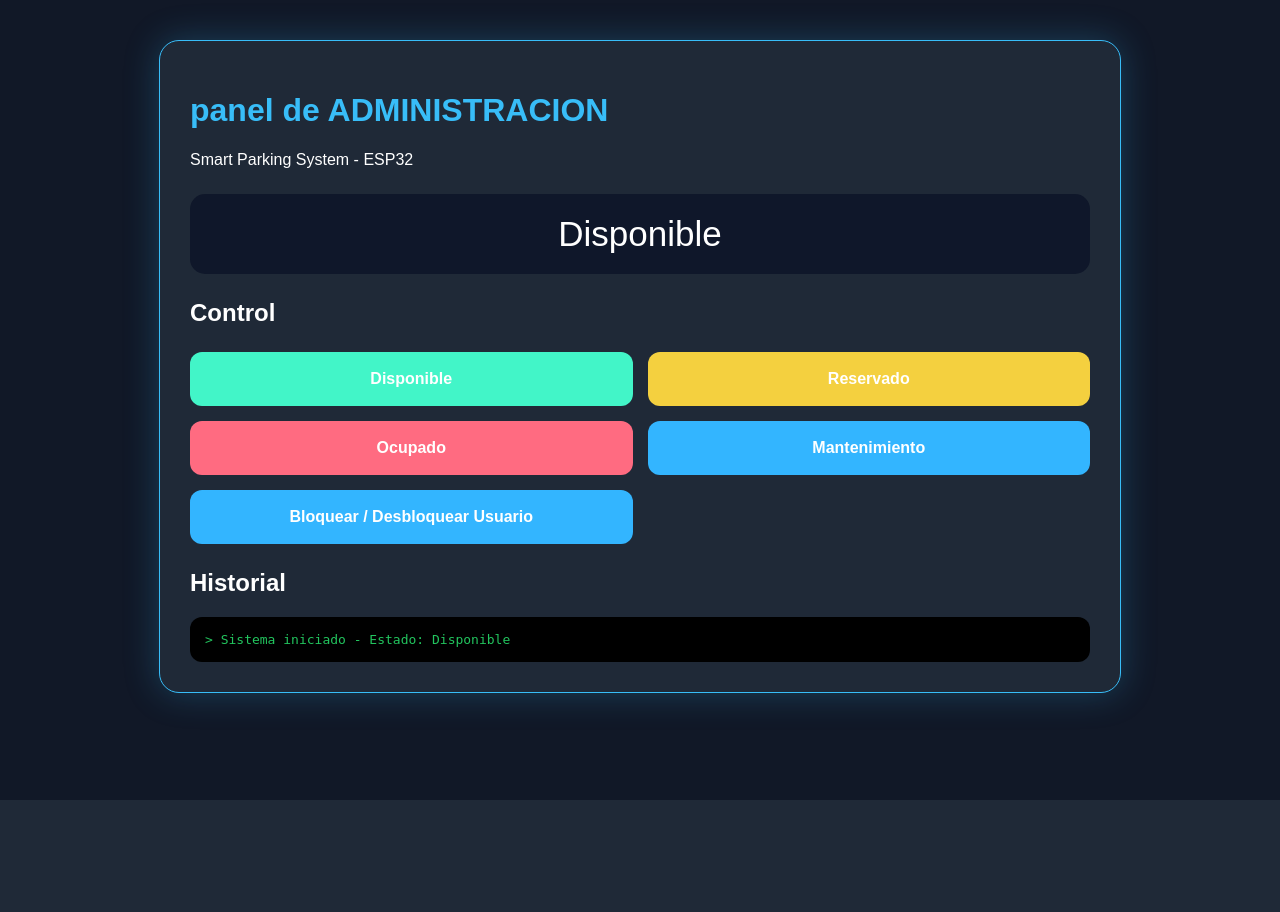
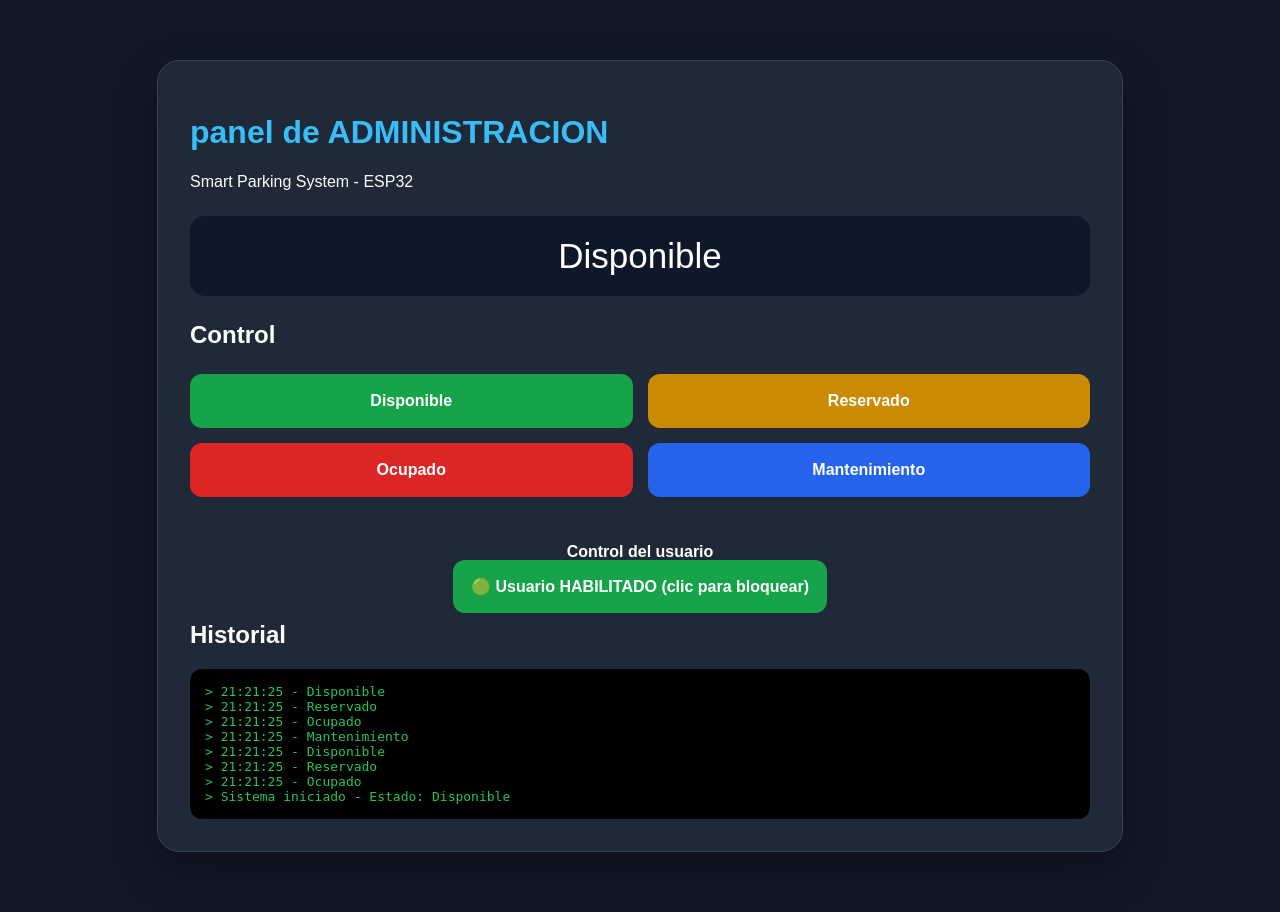
Before and after one commit to hrmftqrgkf-cpu/Actividad-dataXY-base, a Flask app: page /admin in a window 1280 px wide. Before the commit the page ends 800 px from the top, so only its background shows below. Run offline with Flask 3, Linux system fonts and the light colour scheme.

Commit message:
Finaliza interfaz y funcionamiento del estacionamiento

```diff
--- a/app.py
+++ b/app.py
@@ -26,7 +26,7 @@
         historial.append(f"{datetime.now().strftime('%H:%M:%S')} - {nombre_estado}")
 
     except Exception as e:
-        historial.append(f"Error: {e}")
+        historial.append("ESP32 desconectado")
 @app.route("/")
 def index():
     return render_template(
@@ -37,10 +37,11 @@
 @app.route("/admin")
 def admin():
     return render_template(
-        "admin.html",
-        estado=estado_actual,
-        historial=historial[::-1]
-    )
+    "admin.html",
+    estado=estado_actual,
+    historial=historial[::-1],
+    control_usuario=control_usuario
+)
 
 @app.route("/admin/control-usuario")
 def cambiar_control_usuario():
--- a/templates/admin.html
+++ b/templates/admin.html
@@ -6,12 +6,22 @@
 <title>panel de ADMINISTRACION</title>
 
 <style>
+
 body{
     margin:0;
     padding:40px;
     background:#111827;
     color:white;
     font-family:Arial,sans-serif;
+}
+
+.container{
+    max-width:1000px;
+    margin:auto;
+    background:#1f2937;
+    padding:30px;
+    border-radius:18px;
+    box-shadow:0 0 30px rgba(0,0,0,.35);
 }
 .botones{
     display:grid;
@@ -30,23 +40,35 @@
     transition:.2s;
 }
 
-.disponible{background:#42f5c8;}
-.reservado{background:#f4d03f;}
-.ocupado{background:#ff6b81;}
-.mantenimiento{background:#33b5ff;}
+.disponible{
+    background:#16a34a;
+}
+
+.reservado{
+    background:#ca8a04;
+}
+
+.ocupado{
+    background:#dc2626;
+}
+
+.mantenimiento{
+    background:#2563eb;
+}
 
 .botones a:hover{
     transform:scale(1.05);
     filter:brightness(1.1);
 }
+
 .card{
-    max-width:900px;
-    margin:auto;
+    width:min(900px, 92%);
+    margin:20px auto;
+    padding:32px;
     background:#1f2937;
-    padding:30px;
-    border-radius:20px;
-    border:1px solid #38bdf8;
-    box-shadow:0 0 35px rgba(56,189,248,.25);
+    border:1px solid #334155;
+    border-radius:22px;
+    box-shadow:0 18px 45px rgba(0,0,0,.35);
 }
 
 h1{
@@ -92,7 +114,21 @@
 <a class="reservado" href="/admin/reservado">Reservado</a>
 <a class="ocupado" href="/admin/ocupado">Ocupado</a>
 <a class="mantenimiento" href="/admin/mantenimiento">Mantenimiento</a>
-<a class="mantenimiento" href="/admin/control-usuario">Bloquear / Desbloquear Usuario</a>
+<div style="grid-column:1 / -1; text-align:center; margin-top:15px;">
+
+    <p><strong>Control del usuario</strong></p>
+
+    {% if control_usuario %}
+        <a class="disponible" href="/admin/control-usuario">
+            🟢 Usuario HABILITADO (clic para bloquear)
+        </a>
+    {% else %}
+        <a class="ocupado" href="/admin/control-usuario">
+            🔴 Usuario BLOQUEADO (clic para desbloquear)
+        </a>
+    {% endif %}
+
+</div>
 </div>
 
 <h2>Historial</h2>
```
Also changed, not shown: templates/index.html (+6 -2 lines).
